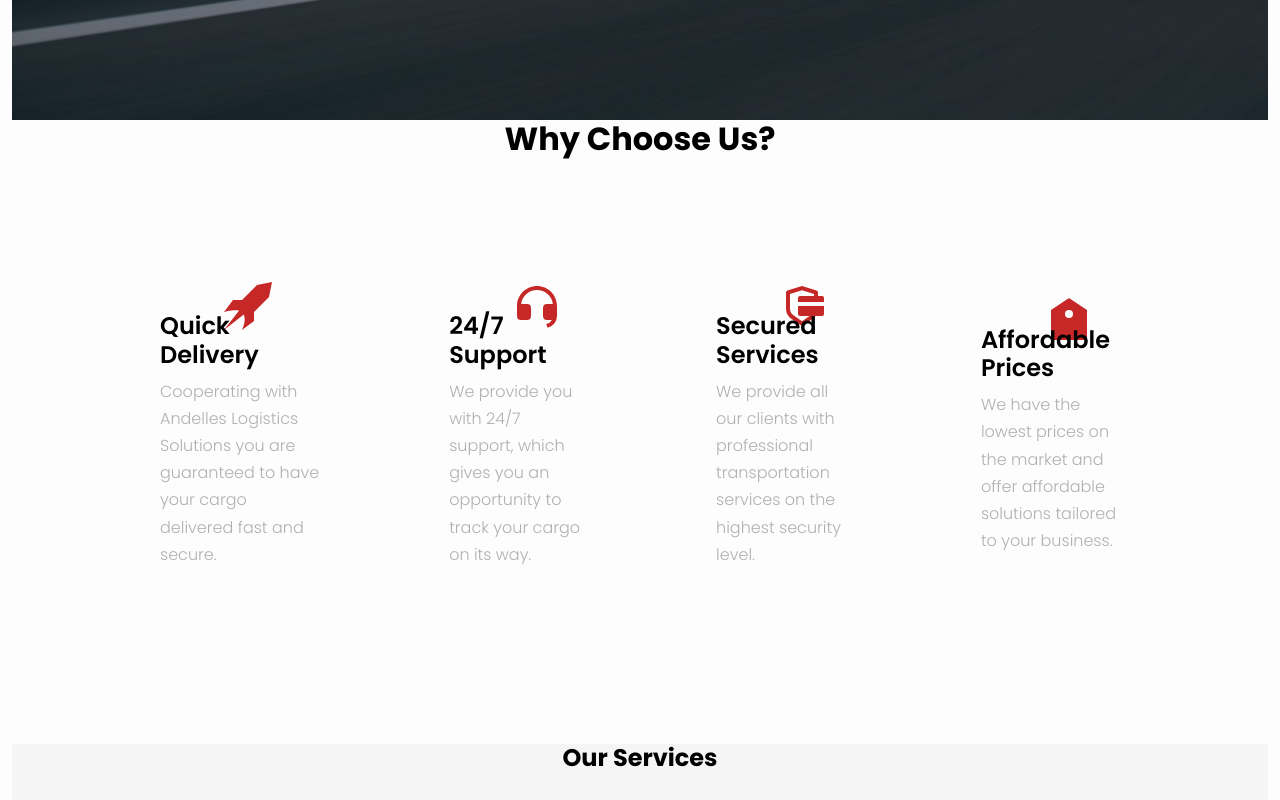
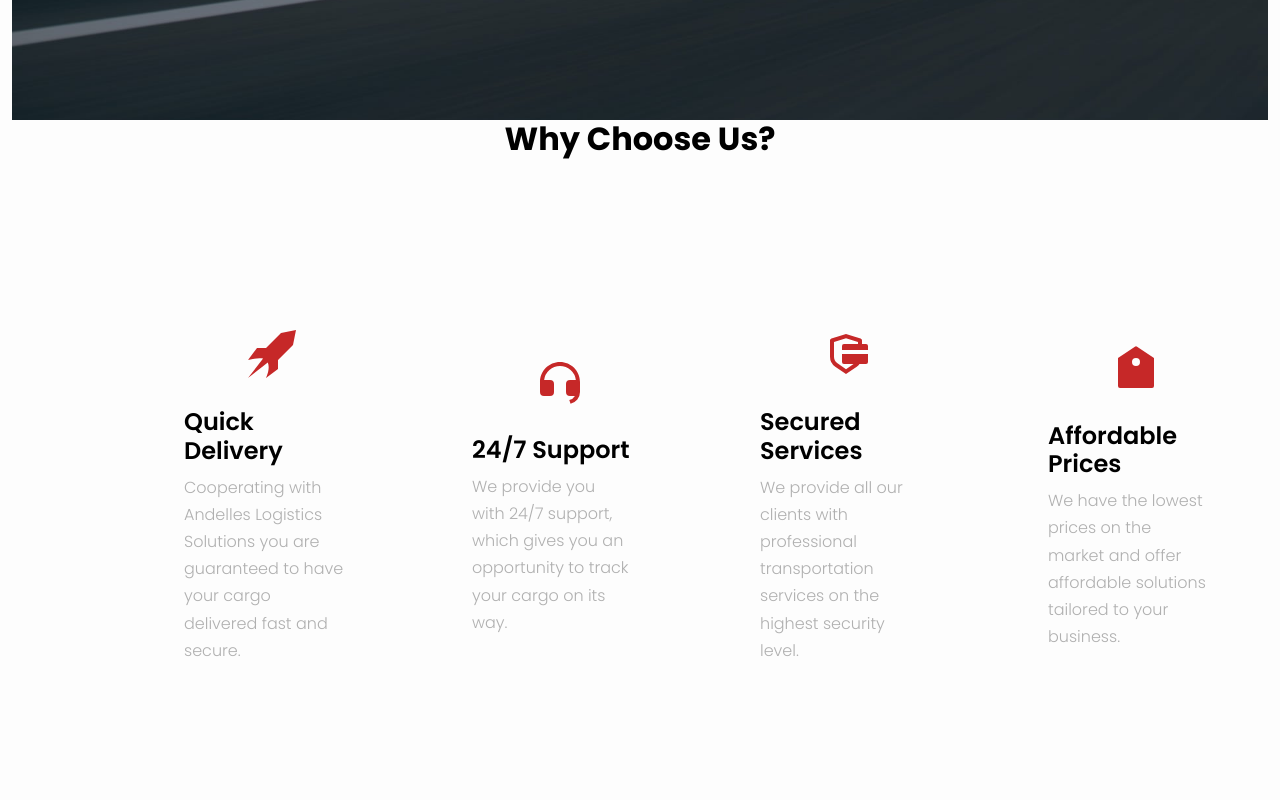
Before and after one commit to Roche001/Logistics-company, a React (Create React App) app: page / in a window 1280 px wide. Shown: the part 680-1480 px from the top of the page. Built offline with nearby package versions, Linux system fonts and the light colour scheme.

Commit message:
update changes

```diff
--- a/src/components/home/Home.css
+++ b/src/components/home/Home.css
@@ -66,6 +66,7 @@
   font-weight: 550;
 }
 .choose-a span {
+  margin: 3rem;
   margin-left: 4rem;
   color: #c62828;
   font-size: 3rem;
--- a/src/components/home/Home.jsx
+++ b/src/components/home/Home.jsx
@@ -29,7 +29,7 @@ const Home = () => {
           <small>Logistic Solutions for Your Successful Business</small>
         </div>
       </div>
-      <div className="selection row">
+      <div className="selection container-fluid">
         <div className="selection-a">
           <h4>Why Choose Us?</h4>
         </div>
```
